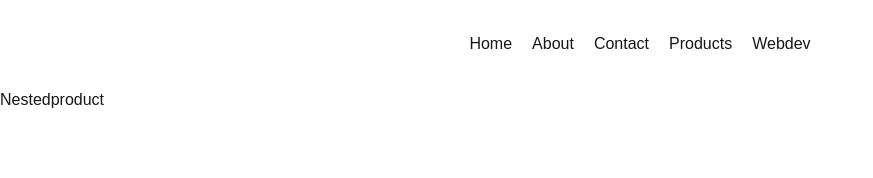
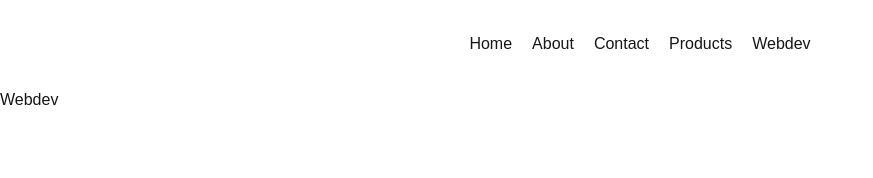
Before and after one commit to farooqzehri/NextJs-intro, a Next.js app: page /products/webdev in a window 1280 px wide. Shown: the top 178 px of the page, without its empty margins (0-873 px from the left). Built offline with nearby package versions, Linux system fonts and the light colour scheme.

Commit message:
nested Routing

```diff
--- /dev/null
+++ b/app/products/webdev/page.tsx
@@ -0,0 +1,9 @@
+import React from 'react'
+
+function Webdev() {
+  return (
+    <div>Webdev</div>
+  )
+}
+
+export default Webdev
```
